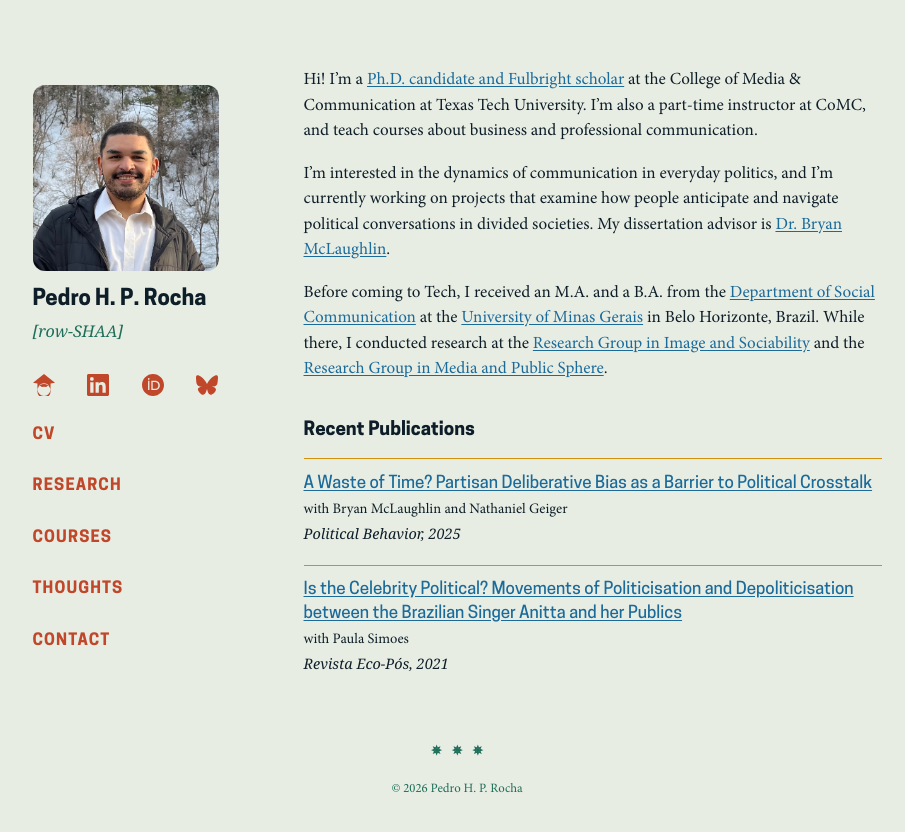
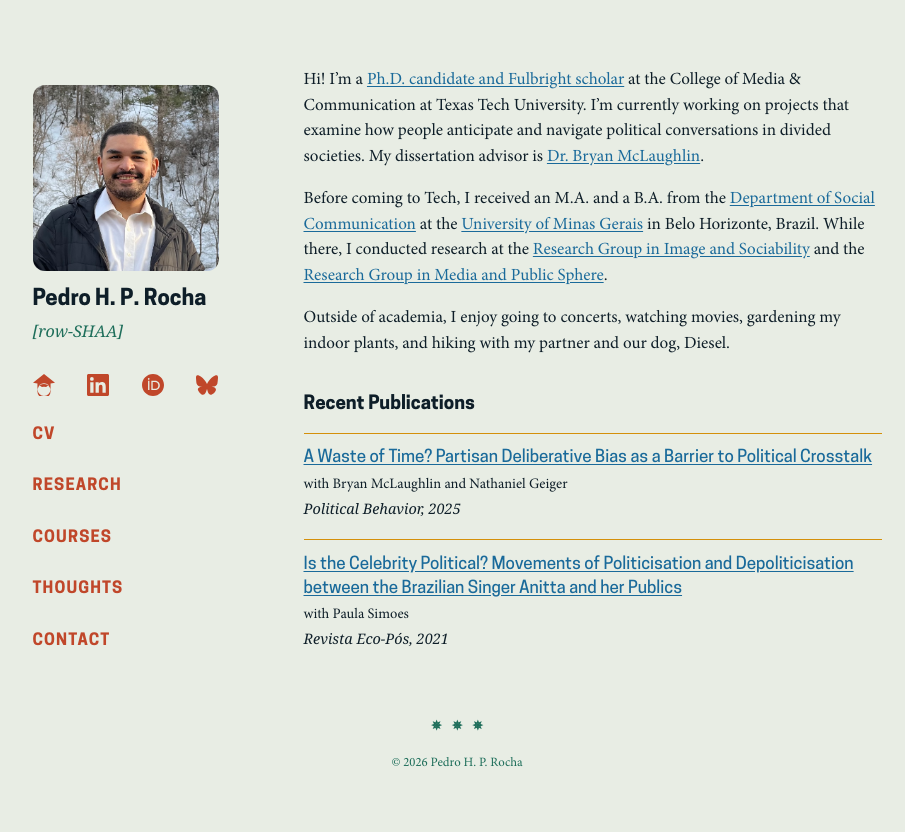
Before and after one commit to pedrohprocha/pedrohprocha.github.io, a Jekyll site: the page built from index.md, in a window 1280 px wide. Shown: the top 832 px of the page, without its empty margins (183-1088 px from the left). Built offline with Jekyll 4.4.1, drawn with Linux system fonts in a browser that asks for light colours; some web fonts are replaced.

Commit message:
index update

```diff
--- a/index.md
+++ b/index.md
@@ -3,11 +3,11 @@
 title: Home
 ---
 
-Hi! I'm a [Ph.D. candidate and Fulbright scholar](https://www.depts.ttu.edu/comc/faculty/faculty/procha.php) at the College of Media & Communication at Texas Tech University. I'm also a part-time instructor at CoMC, and teach courses about business and professional communication.
-
-I'm interested in the dynamics of communication in everyday politics, and I'm currently working on projects that examine how people anticipate and navigate political conversations in divided societies. My dissertation advisor is [Dr. Bryan McLaughlin](https://www.depts.ttu.edu/comc/faculty/faculty/bmclaughlin.php).
+Hi! I'm a [Ph.D. candidate and Fulbright scholar](https://www.depts.ttu.edu/comc/faculty/faculty/procha.php) at the College of Media & Communication at Texas Tech University. I'm currently working on projects that examine how people anticipate and navigate political conversations in divided societies. My dissertation advisor is [Dr. Bryan McLaughlin](https://www.depts.ttu.edu/comc/faculty/faculty/bmclaughlin.php).
 
 Before coming to Tech, I received an M.A. and a B.A. from the [Department of Social Communication](http://www.ppgcom.fafich.ufmg.br/index.php) at the [University of Minas Gerais](https://www.ufmg.br/international/about-the-ufmg/) in Belo Horizonte, Brazil. While there, I conducted research at the [Research Group in Image and Sociability](https://www.fafich.ufmg.br/gris/) and the [Research Group in Media and Public Sphere](https://grupoemeblog.wordpress.com/).
+
+Outside of academia, I enjoy going to concerts, watching movies, gardening my indoor plants, and hiking with my partner and our dog, Diesel.
 
 ## Recent Publications
 
```
